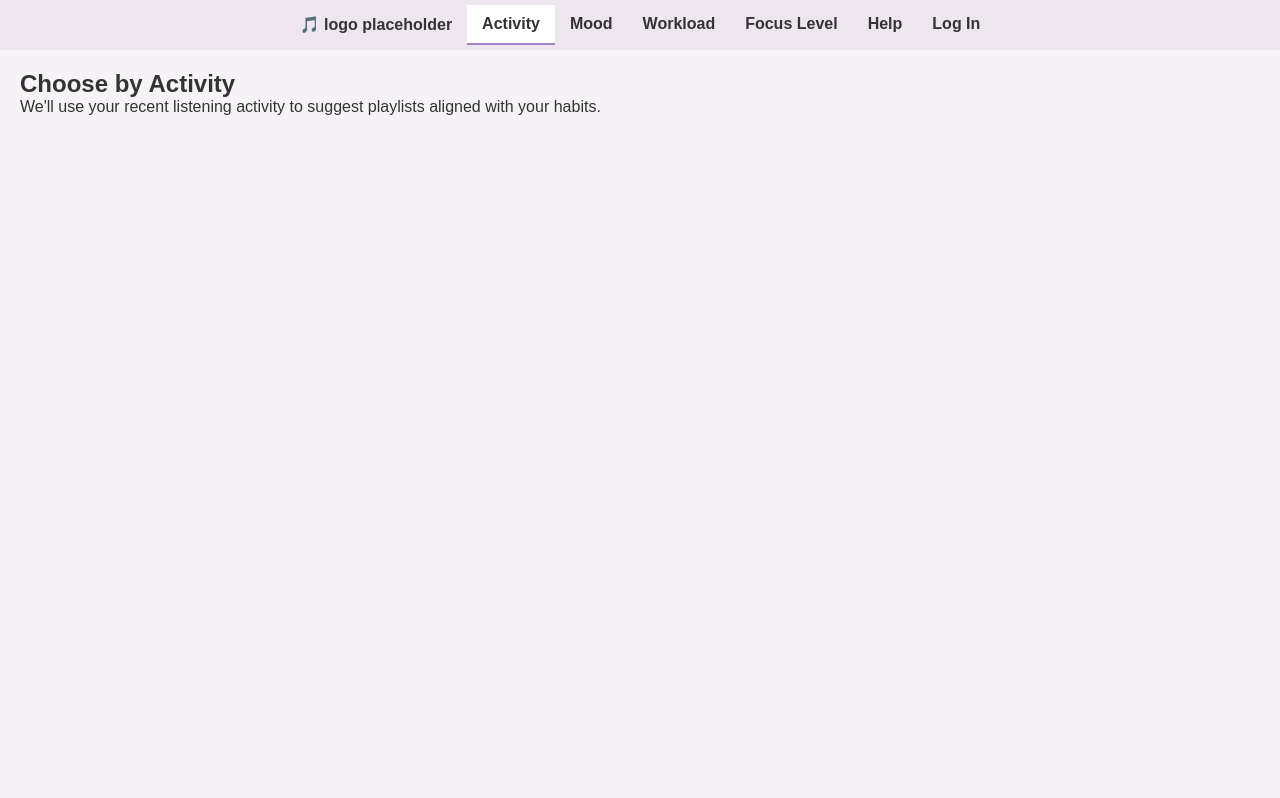
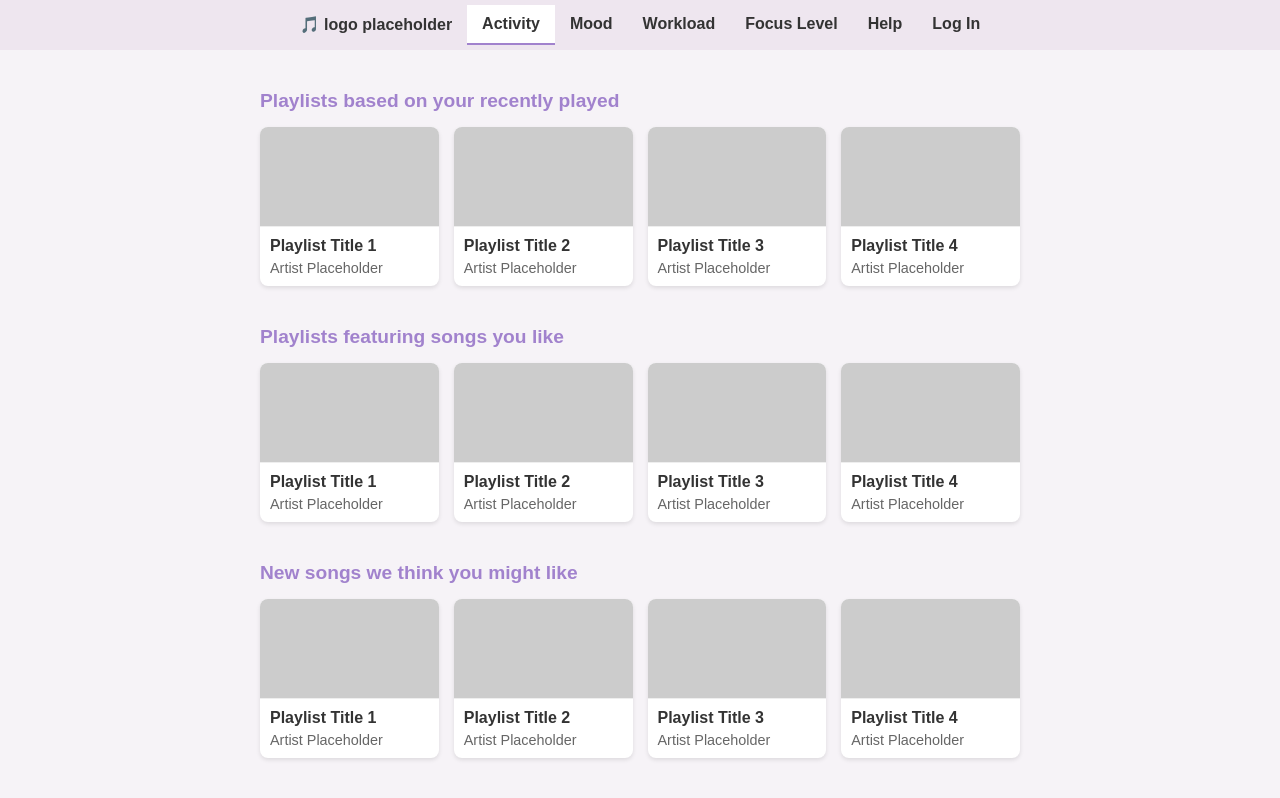
Before and after one commit to IvetteSaldanaHernandez/Sonaura, a React (Create React App) app in the folder frontend/: page /activity in a window 1280 px wide. Built offline with nearby package versions, Linux system fonts and the light colour scheme.

Commit message:
Activity page

```diff
--- a/frontend/src/components/Activity.css
+++ b/frontend/src/components/Activity.css
@@ -0,0 +1,55 @@
+.activity {
+  background-color: #f6f3f7;
+  padding: 20px;
+  max-width: 800px;
+  margin: 0 auto;
+  color: #333;
+}
+
+.activity-section {
+  margin-bottom: 40px;
+}
+
+.activity-section h2 {
+  font-size: 1.2em;
+  color: #a182cd;
+  margin-bottom: 15px;
+  text-align: left;
+}
+
+.playlist-cards {
+  display: grid;
+  grid-template-columns: repeat(4, 1fr);
+  gap: 15px;
+}
+
+.playlist-card {
+  background-color: #fff;
+  border-radius: 8px;
+  box-shadow: 0 2px 4px rgba(0,0,0,0.1);
+  overflow: hidden;
+  display: flex;
+  flex-direction: column;
+}
+
+.card-image {
+  height: 100px;
+  background-color: #ccc;
+  border-bottom: 1px solid #eee;
+}
+
+.card-content {
+  padding: 10px;
+}
+
+.card-content h3 {
+  font-size: 1em;
+  margin: 0 0 5px 0;
+  color: #333;
+}
+
+.card-content p {
+  font-size: 0.9em;
+  color: #666;
+  margin: 0;
+}
--- a/frontend/src/components/Activity.js
+++ b/frontend/src/components/Activity.js
@@ -1,11 +1,108 @@
-// src/components/Activity.js
 import React from 'react';
+import './Activity.css';
 
 const Activity = () => {
   return (
-    <div>
-      <h2>Choose by Activity</h2>
-      <p>We'll use your recent listening activity to suggest playlists aligned with your habits.</p>
+    <div className="activity">
+      <section className="activity-section">
+        <h2>Playlists based on your recently played</h2>
+        <div className="playlist-cards">
+          <div className="playlist-card">
+            <div className="card-image"></div>
+            <div className="card-content">
+              <h3>Playlist Title 1</h3>
+              <p>Artist Placeholder</p>
+            </div>
+          </div>
+          <div className="playlist-card">
+            <div className="card-image"></div>
+            <div className="card-content">
+              <h3>Playlist Title 2</h3>
+              <p>Artist Placeholder</p>
+            </div>
+          </div>
+          <div className="playlist-card">
+            <div className="card-image"></div>
+            <div className="card-content">
+              <h3>Playlist Title 3</h3>
+              <p>Artist Placeholder</p>
+            </div>
+          </div>
+          <div className="playlist-card">
+            <div className="card-image"></div>
+            <div className="card-content">
+              <h3>Playlist Title 4</h3>
+              <p>Artist Placeholder</p>
+            </div>
+          </div>
+        </div>
+      </section>
+      <section className="activity-section">
+        <h2>Playlists featuring songs you like</h2>
+        <div className="playlist-cards">
+          <div className="playlist-card">
+            <div className="card-image"></div>
+            <div className="card-content">
+              <h3>Playlist Title 1</h3>
+              <p>Artist Placeholder</p>
+            </div>
+          </div>
+          <div className="playlist-card">
+            <div className="card-image"></div>
+            <div className="card-content">
+              <h3>Playlist Title 2</h3>
+              <p>Artist Placeholder</p>
+            </div>
+          </div>
+          <div className="playlist-card">
+            <div className="card-image"></div>
+            <div className="card-content">
+              <h3>Playlist Title 3</h3>
+              <p>Artist Placeholder</p>
+            </div>
+          </div>
+          <div className="playlist-card">
+            <div className="card-image"></div>
+            <div className="card-content">
+              <h3>Playlist Title 4</h3>
+              <p>Artist Placeholder</p>
+            </div>
+          </div>
+        </div>
+      </section>
+      <section className="activity-section">
+        <h2>New songs we think you might like</h2>
+        <div className="playlist-cards">
+          <div className="playlist-card">
+            <div className="card-image"></div>
+            <div className="card-content">
+              <h3>Playlist Title 1</h3>
+              <p>Artist Placeholder</p>
+            </div>
+          </div>
+          <div className="playlist-card">
+            <div className="card-image"></div>
+            <div className="card-content">
+              <h3>Playlist Title 2</h3>
+              <p>Artist Placeholder</p>
+            </div>
+          </div>
+          <div className="playlist-card">
+            <div className="card-image"></div>
+            <div className="card-content">
+              <h3>Playlist Title 3</h3>
+              <p>Artist Placeholder</p>
+            </div>
+          </div>
+          <div className="playlist-card">
+            <div className="card-image"></div>
+            <div className="card-content">
+              <h3>Playlist Title 4</h3>
+              <p>Artist Placeholder</p>
+            </div>
+          </div>
+        </div>
+      </section>
     </div>
   );
 };
--- a/frontend/src/components/FocusLevel.css
+++ b/frontend/src/components/FocusLevel.css
@@ -4,13 +4,6 @@
   max-width: 800px;
   margin: 0 auto;
   color: #333;
-}
-
-.focus-level h1 {
-  font-size: 1.5em;
-  text-align: center;
-  color: #a182cd;
-  margin-bottom: 20px;
 }
 
 .focus-selection {
--- a/frontend/src/components/FocusLevel.js
+++ b/frontend/src/components/FocusLevel.js
@@ -16,7 +16,6 @@ const FocusLevel = () => {
 
   return (
     <div className="focus-level">
-      <h1>Focus Level</h1>
       <section className="focus-selection">
         <div className="hours-selection">
           <h2>How many hours do you plan to study?</h2>
```
Also changed, not shown: frontend/public/Logo.png (added), frontend/public/StudySound_Logo.png (added).
